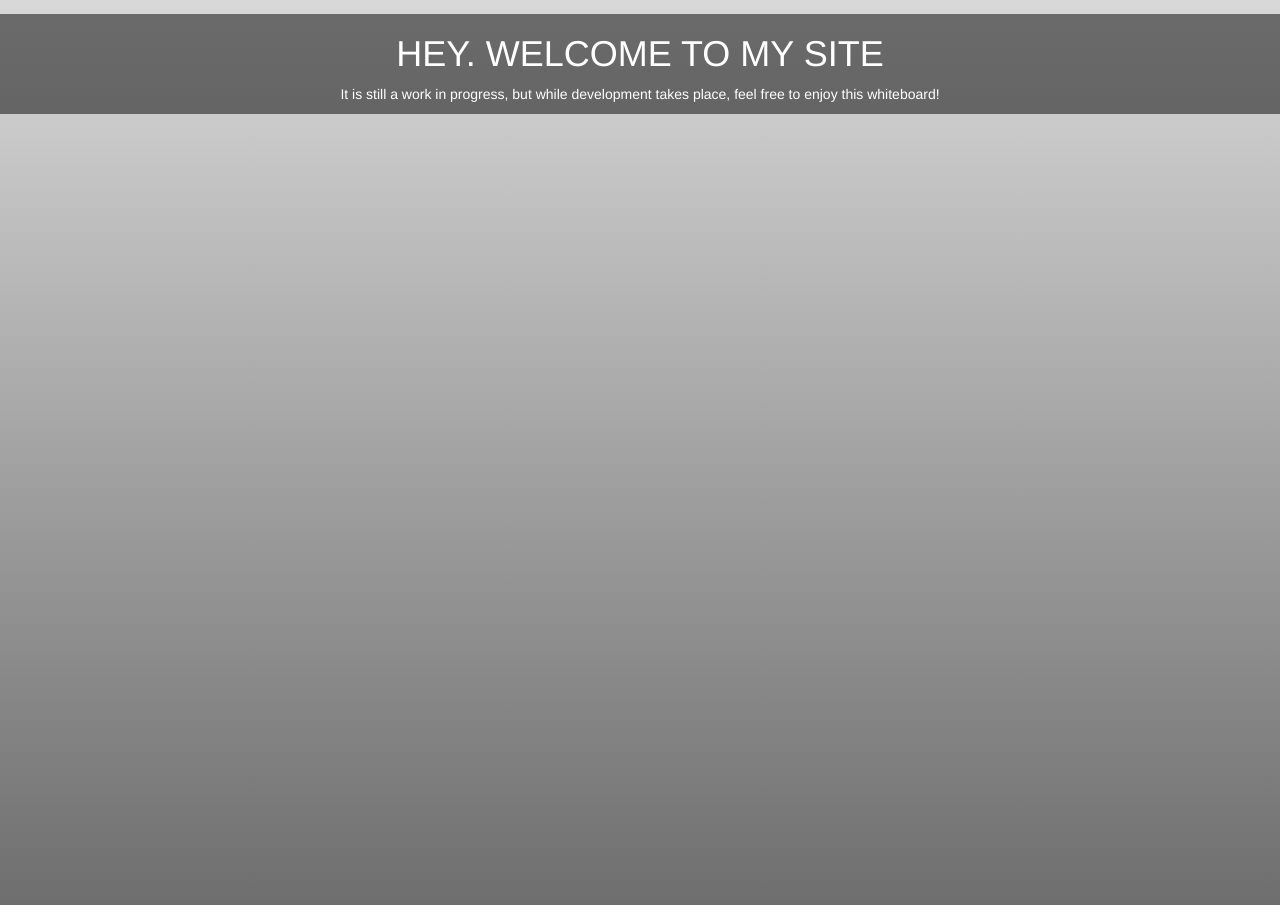
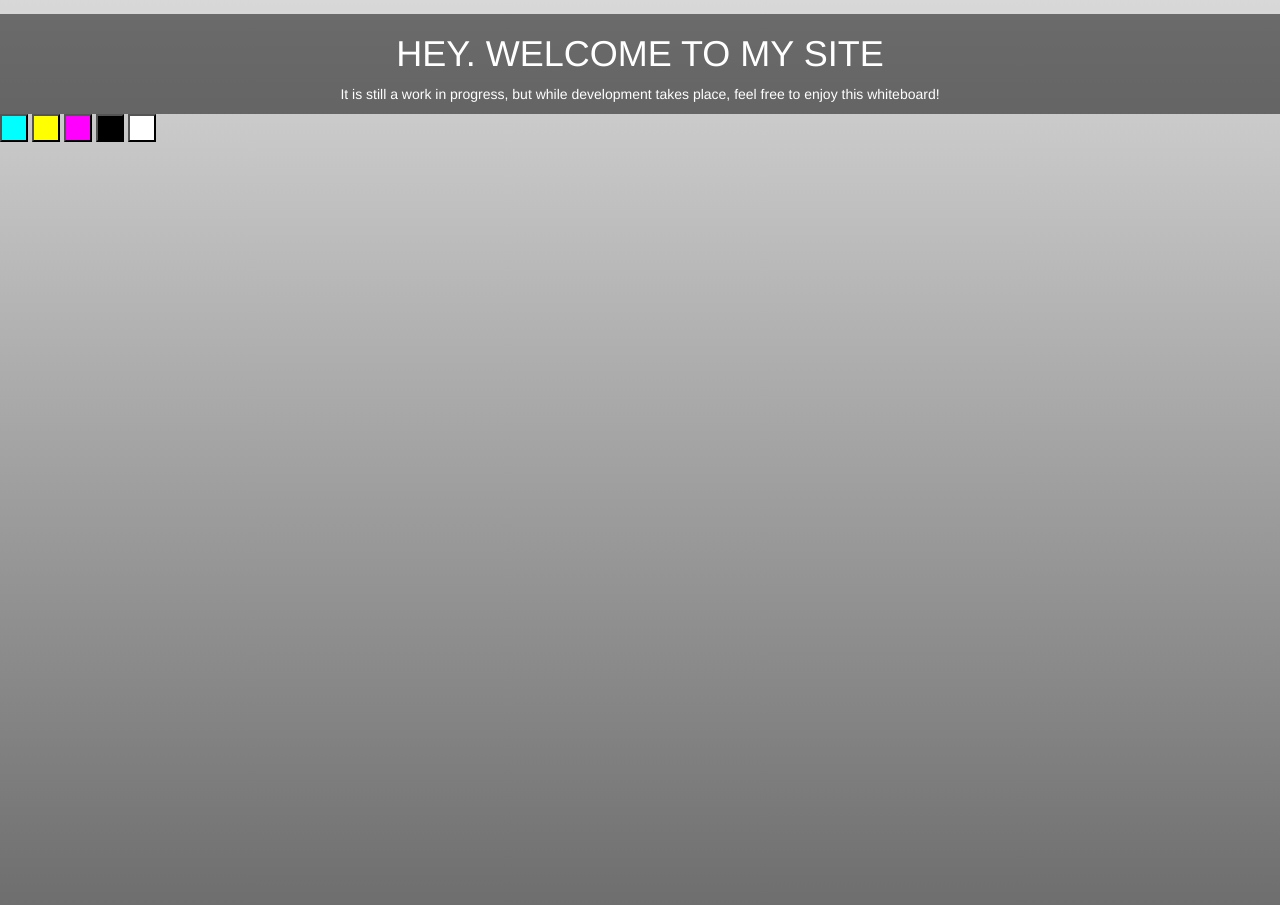
Before and after one commit to NataliaLKB/nataliabaltazar.me, a Jekyll site: the page index.html, which Jekyll copies as it is, in a window 1280 px wide. Built offline with Jekyll 4.4.1, drawn with Linux system fonts in a browser that asks for light colours.

Commit message:
added buttons to change colour

```diff
--- a/_sass/_whiteboard.scss
+++ b/_sass/_whiteboard.scss
@@ -1,3 +1,7 @@
+$blue: #00FFFF;
+$pink: #FF00FF;
+$yellow: #FFFF00;
+
 body.container-fluid {
 	margin: 0;
 	padding: 0;
@@ -24,3 +28,28 @@
 	font-weight: 300;
 	text-align: center;
 }
+
+button {
+	border-radius: 0;
+	height: 2em;
+	width: 2em;
+}
+button.blue {
+	background-color: $blue;
+}
+
+button.yellow {
+	background-color: $yellow;
+}
+
+button.pink {
+	background-color: $pink;
+}
+
+button.black {
+	background-color: black;
+}
+
+button.white {
+	background-color: white;
+}
--- a/index.html
+++ b/index.html
@@ -21,6 +21,11 @@
 	    </div>
 
 	    <div class="controls">
+	    	<button class="blue" onclick="changeColour(blue);"></button>
+	    	<button class="yellow" onclick="changeColour(yellow);"></button>
+	    	<button class="pink" onclick="changeColour(pink);"></button>
+	    	<button class="black" onclick="changeColour(black);"></button>
+	    	<button class="white" onclick="changeColour(white);"></button>
 	    </div>
 	</div>
 
--- a/js/whiteboard.js
+++ b/js/whiteboard.js
@@ -1,6 +1,3 @@
-(function () {
-    "use strict";
-
 var canvas,
     stage,
     plots = [],
@@ -10,7 +7,8 @@
     pink = "#FF00FF",
     white = "#FFFFFF",
     black = "#000000",
-        yellow = "#FFFF00";
+    yellow = "#FFFF00",
+    colour = blue;
 
 function init (){
     canvas = document.getElementById('canvas');
@@ -23,6 +21,10 @@
     canvas.addEventListener('mousedown', startDraw, false);
     canvas.addEventListener('mousemove', draw, false);
     canvas.addEventListener('mouseup', endDraw, false);
+}
+
+function changeColour (color) {
+    colour = color;
 }
 
 function startDraw(e) {
@@ -38,7 +40,7 @@
     plots.push({x: x, y: y});
 
     //declares what colour for drawing
-        drawOnCanvas(blue, plots);
+    drawOnCanvas(colour, plots);
 }
 
 function drawOnCanvas(color, plots) {
@@ -61,4 +63,3 @@
 window.onload = function () {
 	init();
 }
-}());
```
Also changed, not shown: img/favicon.png. Lines whose indentation alone changed are shown as unchanged.
